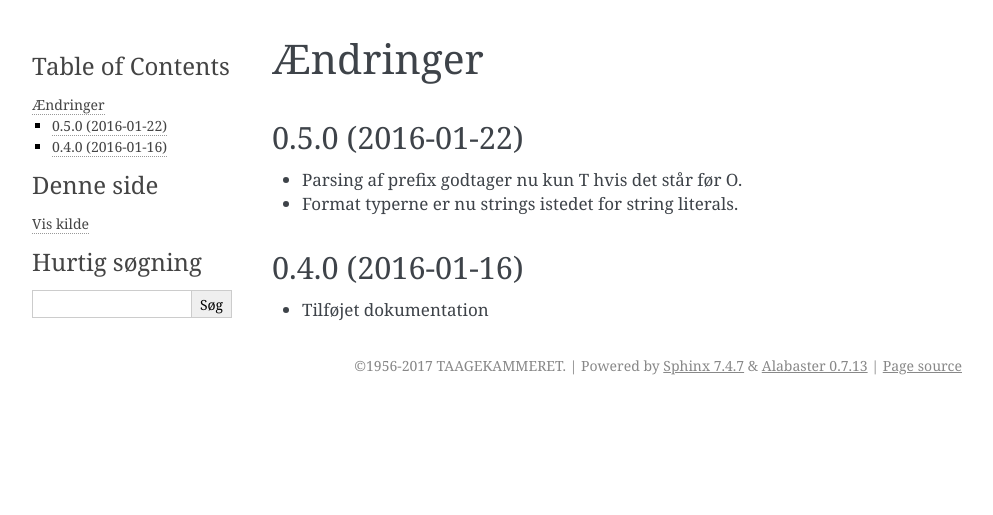
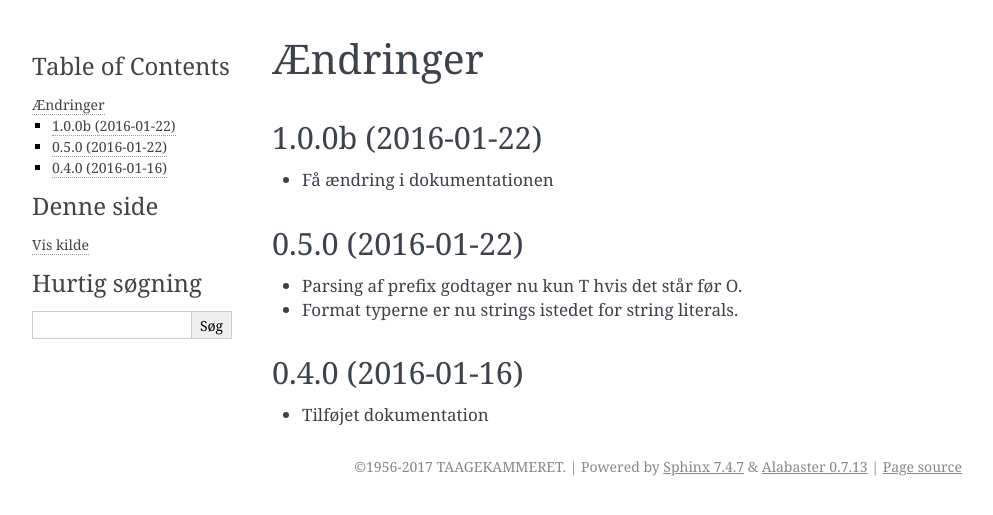
Before and after one commit to TK-IT/tktitler, a Sphinx documentation site: the page built from docs/changes.rst, in a window 1280 px wide. Shown: the top 515 px of the page, without its empty margins (148-1141 px from the left). Built offline with Sphinx 7.4.7, drawn with Linux system fonts in a browser that asks for light colours.

Commit message:
Prepare for release v1.0.0b

```diff
--- a/docs/changes.rst
+++ b/docs/changes.rst
@@ -2,6 +2,14 @@
 =========
 
 .. currentmodule:: tktitler
+
+
+
+1.0.0b (2016-01-22)
+------------------
+
+- Få ændring i dokumentationen
+
 
 0.5.0 (2016-01-22)
 ------------------
@@ -10,7 +18,6 @@
 - Format typerne er nu strings istedet for string literals.
 
 
-
 0.4.0 (2016-01-16)
 ------------------
 
--- a/setup.py
+++ b/setup.py
@@ -5,7 +5,7 @@ base_dir = os.path.dirname(__file__)
 
 setup(
     name='tktitler',
-    version='0.5.0',
+    version='1.0.0b',
     description='A library for dealing with TÅGEKAMMER-titles.',
     long_description=open(os.path.join(base_dir,
                                        'readme.rst')).read(),
```
